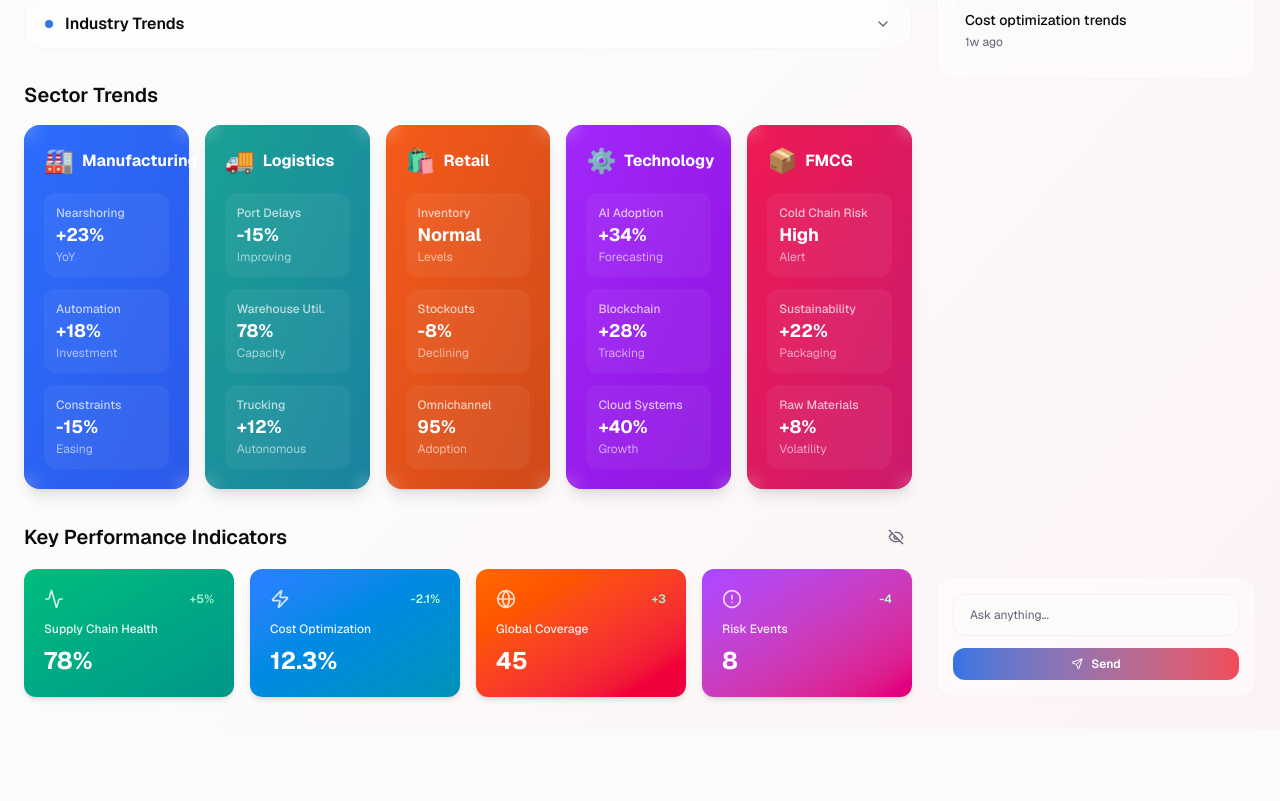
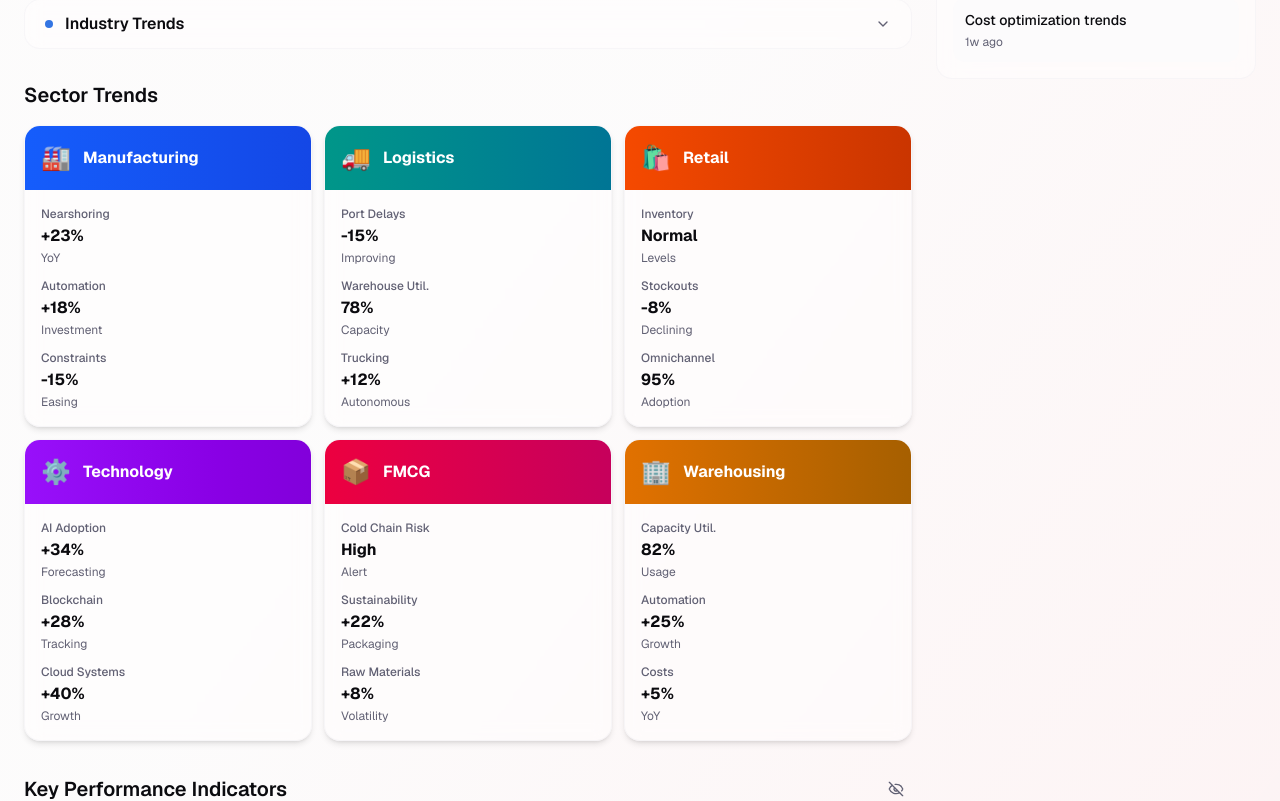
Before and after one commit to amitkumar-ai-pm/v0-scm-intelligence, a Next.js app: page / in a window 1280 px wide. Shown: the part 740-1541 px from the top of the page. Before the commit the page ends 1469 px from the top, so only its background shows below. Built offline with nearby package versions, Linux system fonts and the light colour scheme.

Commit message:
refactor: redesign Sector Trends cards and add Warehousing section\n\nReduce visual clutter, add new section, and adjust grid layout

```diff
--- a/app/page.tsx
+++ b/app/page.tsx
@@ -95,6 +95,17 @@ const Page = () => {
         { label: 'Cold Chain Risk', value: 'High', subtext: 'Alert' },
         { label: 'Sustainability', value: '+22%', subtext: 'Packaging' },
         { label: 'Raw Materials', value: '+8%', subtext: 'Volatility' },
+      ],
+    },
+    {
+      id: 'warehousing',
+      title: 'Warehousing',
+      color: 'from-amber-600 to-yellow-700',
+      icon: '🏢',
+      metrics: [
+        { label: 'Capacity Util.', value: '82%', subtext: 'Usage' },
+        { label: 'Automation', value: '+25%', subtext: 'Growth' },
+        { label: 'Costs', value: '+5%', subtext: 'YoY' },
       ],
     },
   ]
@@ -285,26 +296,27 @@ const Page = () => {
           {/* Sector Trends - Quantified Cards */}
           <section>
             <h2 className="mb-4 text-xl font-semibold text-foreground">Sector Trends</h2>
-            <div className="grid gap-4 md:grid-cols-2 lg:grid-cols-5">
+            <div className="grid gap-3 md:grid-cols-2 lg:grid-cols-3">
               {trends.map((trend) => (
                 <div
                   key={trend.id}
-                  className={`group rounded-xl bg-gradient-to-br ${trend.color} p-0 shadow-lg transition-all hover:shadow-2xl hover:-translate-y-1`}
+                  className="rounded-xl border border-border/30 bg-card/50 backdrop-blur-sm overflow-hidden shadow-md transition-all hover:shadow-lg"
                 >
-                  <div className="rounded-xl bg-white/10 backdrop-blur-sm p-5 h-full flex flex-col">
-                    <div className="flex items-center gap-2 mb-4">
+                  {/* Colored Header */}
+                  <div className={`bg-gradient-to-r ${trend.color} p-4 flex items-center gap-3`}>
                     <span className="text-2xl">{trend.icon}</span>
                     <h3 className="font-bold text-white text-base">{trend.title}</h3>
                   </div>
-                    <div className="space-y-3 flex-1">
+
+                  {/* Text-only Body */}
+                  <div className="p-4 space-y-3">
                     {trend.metrics.map((metric, idx) => (
-                        <div key={idx} className="bg-white/5 rounded-lg p-3">
-                          <p className="text-white/70 text-xs font-medium">{metric.label}</p>
-                          <p className="text-white text-lg font-bold">{metric.value}</p>
-                          <p className="text-white/60 text-xs">{metric.subtext}</p>
+                      <div key={idx} className="space-y-0.5">
+                        <p className="text-muted-foreground text-xs font-medium">{metric.label}</p>
+                        <p className="text-foreground text-base font-bold">{metric.value}</p>
+                        <p className="text-muted-foreground text-xs">{metric.subtext}</p>
                       </div>
                     ))}
-                    </div>
                   </div>
                 </div>
               ))}
--- a/next.config.mjs
+++ b/next.config.mjs
@@ -6,6 +6,9 @@ const nextConfig = {
   images: {
     unoptimized: true,
   },
+  logging: {
+    browserToTerminal: true,
+  },
 }
 
 export default nextConfig
```
Lines whose indentation alone changed are shown as unchanged.
